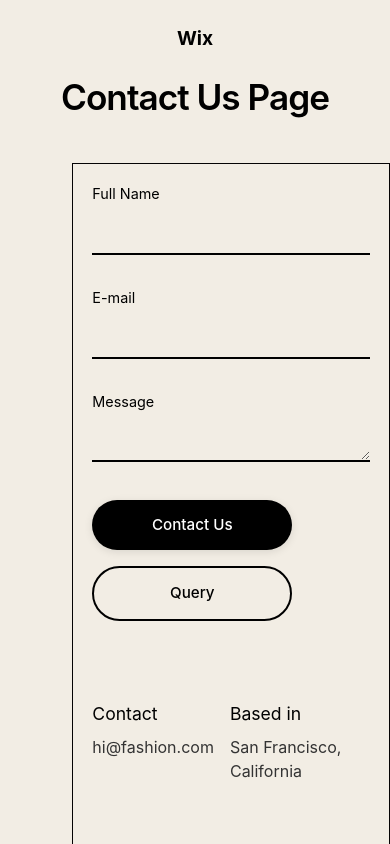
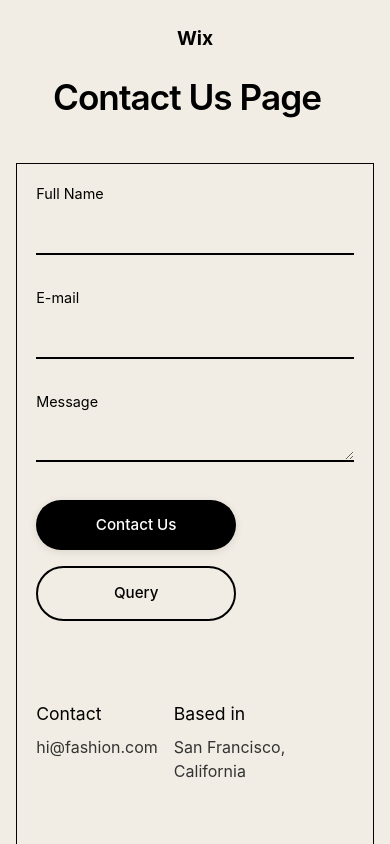
Before and after one commit to Syedharis-2004/Angular-Form, an Angular app: page / in a window 390 px wide. Shown: the top 844 px of the page. Built offline with nearby package versions, Linux system fonts and the light colour scheme.

Commit message:
changes done

```diff
--- a/src/app/contact-form/contact-form.css
+++ b/src/app/contact-form/contact-form.css
@@ -353,7 +353,7 @@ h1 {
 /* Mobile Devices (Large) */
 @media (max-width: 768px) {
   .contact-container {
-    padding: 1rem 0 1rem 1rem; /* Remove right padding to align flush right */
+    padding: 1rem;
     padding-top: 5rem;
   }
   .logo {
@@ -372,14 +372,13 @@ h1 {
   .form-section {
     padding: 0;
     width: 100%;
-    justify-content: flex-end; /* Explicitly ensure flex-end */
+    justify-content: center;
   }
   .form-card {
     padding: 1.5rem;
     border-width: 1.5px;
-    width: 85%; /* Narrower to show alignment clearly */
-    margin-left: auto; /* Push to right */
-    margin-right: 0;
+    width: 100%;
+    margin: 0 auto;
     border-radius: 0;
   }
 
@@ -478,6 +477,7 @@ h1 {
     }
     h1 {
         font-size: 1.8rem;
+        text-align: center;
     }
     .social-icons {
         gap: 0.5rem;
--- a/src/app/query-result/query-result.css
+++ b/src/app/query-result/query-result.css
@@ -75,6 +75,7 @@ h1 {
   border-collapse: collapse;
   font-family: inherit;
   font-size: 1rem;
+  border: 1px solid #000;
 }
 
 .query-table th,
--- a/src/app/query-result/query-result.html
+++ b/src/app/query-result/query-result.html
@@ -6,7 +6,7 @@
 
   <main class="result-section">
     <div class="results-container" *ngIf="queries.length > 0; else noData">
-      <h2 style="text-align: right; margin-bottom: 2rem; font-size: 1.5rem; font-weight: 400;">Submitted Information: {{queries.length}}</h2>
+      <h2 style="text-align: center; margin-bottom: 2rem; font-size: 1.5rem; font-weight: 400;">Submitted Information: {{queries.length}}</h2>
 
       <div class="table-container">
         <table class="query-table">
```
